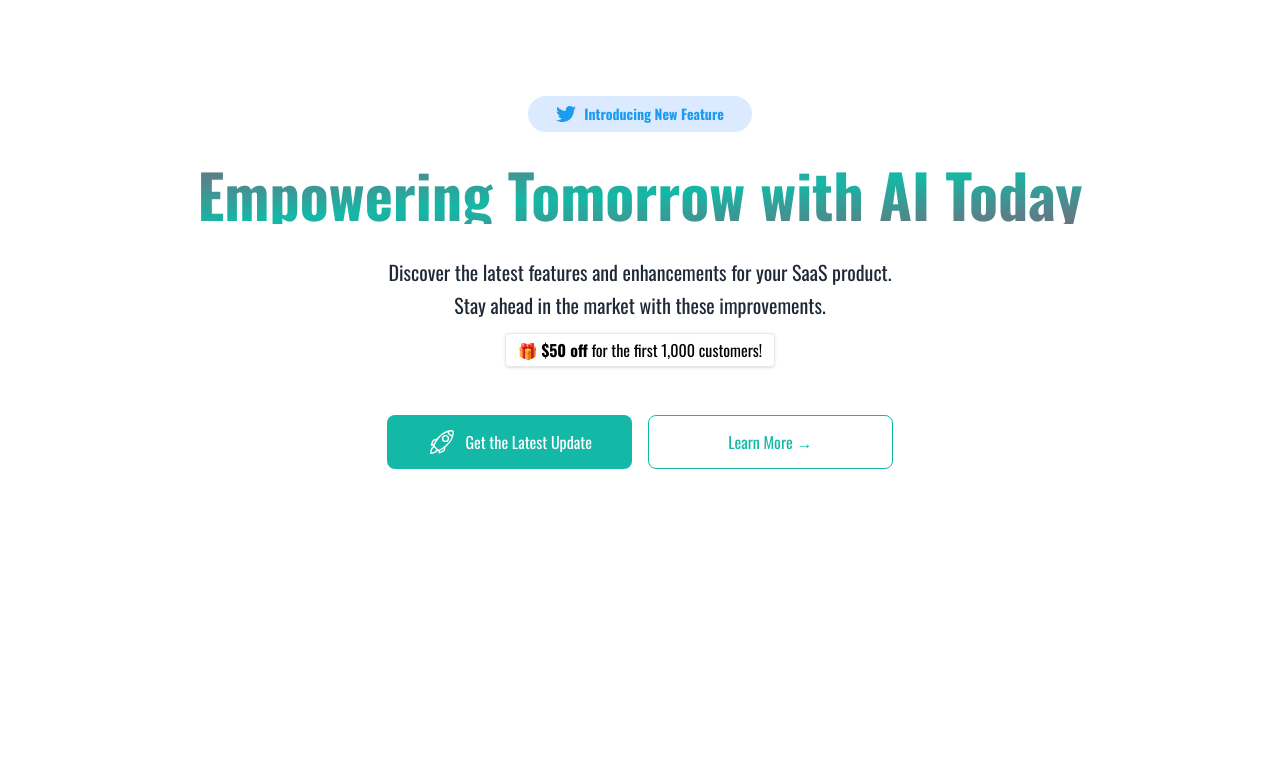
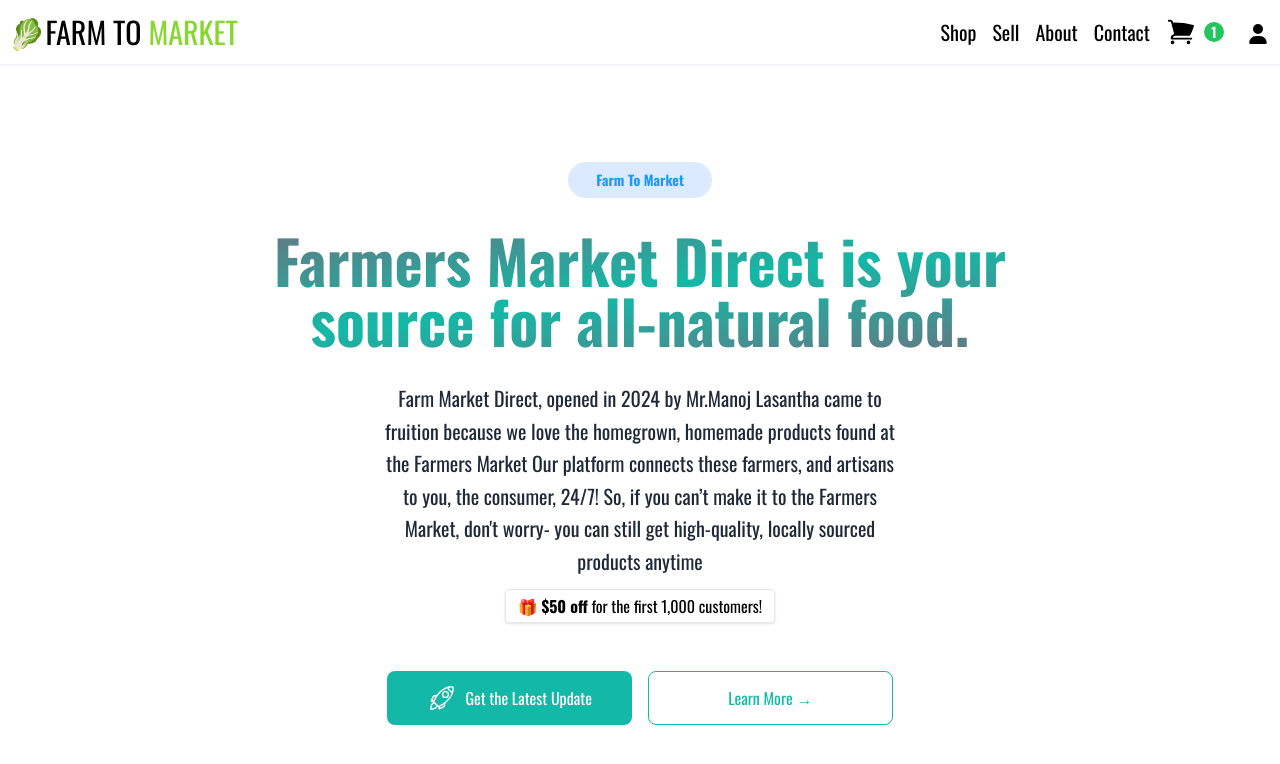
Before and after one commit to LasaX1999/app_farm, a Next.js app: page /about in a window 1280 px wide. Shown: the top 764 px of the page. Built offline with nearby package versions, Linux system fonts and the light colour scheme.

Commit message:
link to home for btn and rewrite some content

```diff
--- a/app/about/page.tsx
+++ b/app/about/page.tsx
@@ -1,32 +1,48 @@
-import React from 'react'
+import React from "react";
+import Header from "../components/Header";
 
 function page() {
   return (
+    <main>
+      <Header />
       <div className="relative my-12 flex w-full flex-col items-center sm:mt-24">
-  <a target="_blank" rel="noreferrer" href="https://example.com"
-    className="mx-auto flex max-w-fit items-center justify-center space-x-2 overflow-hidden rounded-full bg-blue-100 px-7 py-2 transition-all hover:bg-blue-200">
-    <svg xmlns="http://www.w3.org/2000/svg" viewBox="0 0 248 204" className="h-5 w-5 text-[#1d9bf0]">
-      <path fill="currentColor"
-        d="M221.95 51.29c.15 2.17.15 4.34.15 6.53 0 66.73-50.8 143.69-143.69 143.69v-.04c-27.44.04-54.31-7.82-77.41-22.64 3.99.48 8 .72 12.02.73 22.74.02 44.83-7.61 62.72-21.66-21.61-.41-40.56-14.5-47.18-35.07 7.57 1.46 15.37 1.16 22.8-.87-23.56-4.76-40.51-25.46-40.51-49.5v-.64c7.02 3.91 14.88 6.08 22.92 6.32C11.58 63.31 4.74 33.79 18.14 10.71c25.64 31.55 63.47 50.73 104.08 52.76-4.07-17.54 1.49-35.92 14.61-48.25 20.34-19.12 52.33-18.14 71.45 2.19 11.31-2.23 22.15-6.38 32.07-12.26-3.77 11.69-11.66 21.62-22.2 27.93 10.01-1.18 19.79-3.86 29-7.95-6.78 10.16-15.32 19.01-25.20 26.16z">
-      </path>
-    </svg>
-    <p className="text-sm font-semibold text-[#1d9bf0]">Introducing New Feature</p>
+        <a
+          target="_blank"
+          rel="noreferrer"
+          href="/"
+          className="mx-auto flex max-w-fit items-center justify-center space-x-2 overflow-hidden rounded-full bg-blue-100 px-7 py-2 transition-all hover:bg-blue-200"
+        >
+
+          <p className="text-sm font-semibold text-[#1d9bf0]">
+           Farm To Market
+          </p>
         </a>
-  <h1
-    className="mt-8 max-w-sm bg-gradient-to-br from-gray-500 via-teal-500 to-gray-500 bg-clip-text text-center text-4xl font-extrabold text-transparent sm:max-w-4xl sm:text-6xl">
-    Empowering Tomorrow with AI Today
+        <h1 className="mt-8 max-w-sm bg-gradient-to-br from-gray-500 via-teal-500 to-gray-500 bg-clip-text text-center text-4xl font-extrabold text-transparent sm:max-w-4xl sm:text-6xl">
+        Farmers Market Direct is your source for all-natural food.
         </h1>
-  <span className="mt-8 max-w-lg text-center text-xl leading-relaxed text-gray-800">
-    Discover the latest features and enhancements for your SaaS product. Stay ahead in the market with these improvements.
+        <span className="mt-8 tracking-normal max-w-lg text-center text-xl leading-relaxed text-gray-800">
+        Farm Market Direct, opened in 2024 by Mr.Manoj Lasantha came to fruition because
+ we love the homegrown, homemade products found at the Farmers Market
+ Our platform connects these  farmers, and artisans to you, the consumer,
+ 24/7! So, if you can’t make it to the Farmers Market, don't worry- you can still get high-quality, locally sourced products anytime
         </span>
         <p className="mt-3 rounded border px-3 py-1 shadow">
-    🎁 <span className="text-accent font-semibold">$50 off</span> for the first 1,000 customers!
+          🎁 <span className="text-accent font-semibold">$50 off</span> for the
+          first 1,000 customers!
         </p>
         <div className="mt-12 grid grid-cols-1 gap-8 sm:grid-cols-2 sm:gap-0 sm:gap-x-4">
-    <a href="https://example.com/new-feature"
-      className="flex flex-row items-center justify-center gap-x-2 rounded-lg text-white px-10 py-3 bg-teal-500">
-      <svg className="h-[30px] text-white" stroke="currentColor" xmlns="http://www.w3.org/2000/svg" viewBox="0 0 64 64"
-        stroke-width="3" fill="none">
+          <a
+            href="https://example.com/new-feature"
+            className="flex flex-row items-center justify-center gap-x-2 rounded-lg text-white px-10 py-3 bg-teal-500"
+          >
+            <svg
+              className="h-[30px] text-white"
+              stroke="currentColor"
+              xmlns="http://www.w3.org/2000/svg"
+              viewBox="0 0 64 64"
+              stroke-width="3"
+              fill="none"
+            >
               <path d="M14,39.87,24.59,50.51s33-14,31.23-42.29C55.82,8.22,29.64,4.28,14,39.87Z"></path>
               <path d="M44.69,9.09a12.3,12.3,0,0,0,3.48,6.73,12.31,12.31,0,0,0,7,3.52"></path>
               <circle cx="39.46" cy="24.56" r="6.2"></circle>
@@ -36,13 +52,16 @@ function page() {
             </svg>
             Get the Latest Update
           </a>
-    <a href="#demo"
-      className="flex flex-row items-center justify-center gap-x-2 rounded-lg border border-teal-500 px-10 py-3 text-teal-500">Learn
-      More →
+          <a
+            href="#demo"
+            className="flex flex-row items-center justify-center gap-x-2 rounded-lg border border-teal-500 px-10 py-3 text-teal-500"
+          >
+            Learn More →
           </a>
         </div>
       </div>
-  )
+    </main>
+  );
 }
 
-export default page
+export default page;
```
Lines whose indentation alone changed are shown as unchanged.
